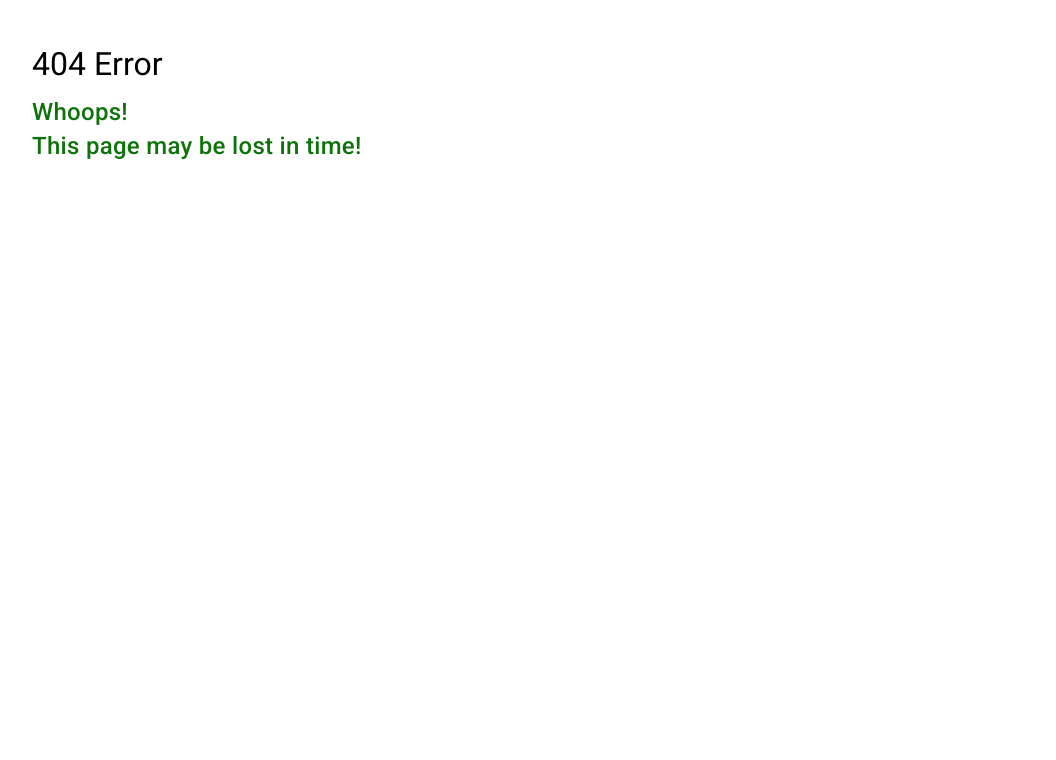
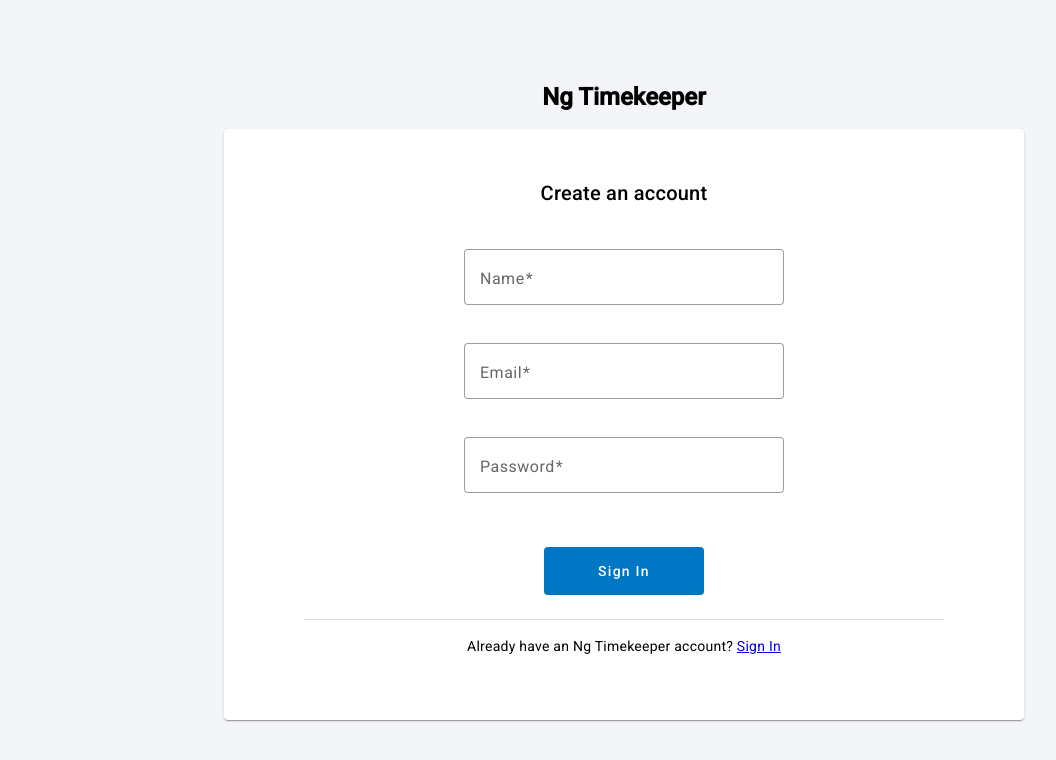
Before and after one commit to danlee7325/ng-timekeeper, an Angular app: page /new-account in a window 1280 px wide. Before the commit this address had no page. Shown: the top 760 px of the page, without its empty margins (16-1072 px from the left). Built offline with nearby package versions, Linux system fonts and the light colour scheme.

Commit message:
added a new account page

```diff
--- a/src/app/app-routing.module.ts
+++ b/src/app/app-routing.module.ts
@@ -13,6 +13,11 @@ const routes: Routes = [
     title: 'Main',
     canActivate: [AuthGuard],
     loadChildren: () => import('./features/main/main.module').then(m => m.MainModule)
+  },
+  {
+    path: 'new-account',
+    title: 'New Account',
+    loadChildren: () => import('./features/new-account/new-account.module').then(m => m.NewAccountModule)
   },
   {
     path: '',
--- a/src/app/app.module.ts
+++ b/src/app/app.module.ts
@@ -7,10 +7,11 @@ import { BrowserAnimationsModule } from '@angular/platform-browser/animations';
 
 import { LoginModule } from './features/login/login.module';
 import { MainModule } from './features/main/main.module';
+import { NewAccountModule } from './features/new-account/new-account.module';
 
 @NgModule({
   declarations: [
-    AppComponent
+    AppComponent,
   ],
   imports: [
     BrowserModule,
@@ -18,6 +19,7 @@ import { MainModule } from './features/main/main.module';
     BrowserAnimationsModule,
     LoginModule,
     MainModule,
+    NewAccountModule,
   ],
   providers: [],
   bootstrap: [AppComponent]
--- a/src/app/features/login/pages/login/login.component.html
+++ b/src/app/features/login/pages/login/login.component.html
@@ -39,7 +39,7 @@
             </mat-card-actions>
             <mat-card-footer class="login-card-footer">
                 <mat-divider class="login-card-divider"></mat-divider>
-                New to Ng Timekeeper? <a [routerLink]="['new-account']">Create an account.</a>
+                New to Ng Timekeeper? <a [routerLink]="['/new-account']">Create an account.</a>
             </mat-card-footer>
         </mat-card>
     </div>
--- a/src/app/features/login/pages/login/login.component.ts
+++ b/src/app/features/login/pages/login/login.component.ts
@@ -36,7 +36,7 @@ export class LoginComponent {
     if (canSubmit) {
       this.authService.isAuthenticated = true;
 
-      this.router.navigate(['main']);
+      this.router.navigate(['/main']);
     }
   }
 }
--- /dev/null
+++ b/src/app/features/new-account/new-account-routing.module.ts
@@ -0,0 +1,17 @@
+import { NgModule } from '@angular/core';
+import { RouterModule, Routes } from '@angular/router';
+import { NewAccountComponent } from './pages/new-account/new-account.component';
+
+const routes: Routes = [
+  {
+    path: '',
+    title: 'New Account',
+    component: NewAccountComponent
+  }
+];
+
+@NgModule({
+  imports: [RouterModule.forChild(routes)],
+  exports: [RouterModule]
+})
+export class NewAccountRoutingModule { }
--- /dev/null
+++ b/src/app/features/new-account/pages/new-account/new-account.component.html
@@ -0,0 +1,53 @@
+<div class="create-account-container">
+    <div class="create-account-title-container">
+        <h1 class="create-account-title">Ng Timekeeper</h1>
+    </div>
+    <div class="create-account-card-container">
+        <mat-card class="create-account-card">
+            <mat-card-title>
+                Create an account
+            </mat-card-title>
+            <mat-card-actions>
+                <form [formGroup]="createAccountFormGroup" (ngSubmit)="onSubmit()">
+                    <div class="name-form-field-container">
+                        <mat-form-field appearance="outline" class="name-form-field">
+                            <mat-label>Name</mat-label>
+                            <input type="email" matInput formControlName="nameFormControl">
+                            <mat-error *ngIf="createAccountFormGroup.get('nameFormControl')?.hasError('required')">
+                                Name is <strong>required</strong>
+                            </mat-error>
+                        </mat-form-field>
+                    </div>
+                    <div class="email-form-field-container">
+                        <mat-form-field appearance="outline" class="email-form-field">
+                            <mat-label>Email</mat-label>
+                            <input type="email" matInput formControlName="emailFormControl" [errorStateMatcher]="matcher">
+                            <mat-error *ngIf="createAccountFormGroup.get('emailFormControl')?.hasError('email') && !createAccountFormGroup.get('emailFormControl')?.hasError('required')">
+                                Please enter a valid email address
+                            </mat-error>
+                            <mat-error *ngIf="createAccountFormGroup.get('emailFormControl')?.hasError('required')">
+                                Email is <strong>required</strong>
+                            </mat-error>
+                        </mat-form-field>
+                    </div>
+                    <div class="password-form-field-container">
+                        <mat-form-field appearance="outline" class="password-form-field">
+                            <mat-label>Password</mat-label>
+                            <input type="password" matInput formControlName="passwordFormControl">
+                            <mat-error *ngIf="createAccountFormGroup.get('passwordFormControl')?.hasError('required')">
+                                Password is <strong>required</strong>
+                            </mat-error>
+                        </mat-form-field>
+                    </div>
+                    <div class="sign-in-button-container">
+                        <button type="submit" mat-button class="sign-in-button">Sign In</button>
+                    </div>
+                </form>
+            </mat-card-actions>
+            <mat-card-footer class="create-account-card-footer">
+                <mat-divider class="create-account-card-divider"></mat-divider>
+                Already have an Ng Timekeeper account? <a [routerLink]="['/login']">Sign In</a>
+            </mat-card-footer>
+        </mat-card>
+    </div>
+</div>
--- /dev/null
+++ b/src/app/features/new-account/pages/new-account/new-account.component.scss
@@ -0,0 +1,77 @@
+@import "/src/app/app.component.scss";
+
+.create-account-container {
+    @extend .centered-container;
+
+    height: 100%;
+    width: 100%;
+    background-color: #f4f5f8;
+}
+
+.create-account-title-container {
+    display: flex;
+    justify-content: center;
+}
+
+.create-account-title {
+    font-weight: bolder;
+}
+
+.create-account-card {
+    width: 50rem;
+    padding: 3rem;
+
+    display: flex;
+    justify-content: center;
+    align-items: center;
+}
+
+.name-form-field-container {
+    padding-top: 2rem;
+}
+
+.name-form-field {
+    width: 20rem;
+}
+
+.email-form-field-container {
+    padding-top: 1rem;
+}
+
+.email-form-field {
+    width: 20rem;
+}
+
+.password-form-field-container {
+    padding-top: 1rem;
+}
+
+.password-form-field {
+    width: 20rem;
+}
+
+.create-account-card-footer {
+    padding: 1rem;
+    text-align: center;
+}
+
+.sign-in-button-container {
+    text-align: center;
+    padding-top: 2rem;
+}
+
+.sign-in-button {
+    height: 3rem;
+    width: 10rem;
+    background-color: #0077c5;
+    color: white !important;
+}
+
+::ng-deep .mat-form-field-underline {
+    display: none;
+}
+
+.create-account-card-divider {
+    width: 40rem;
+    padding-bottom: 1rem;
+}
--- /dev/null
+++ b/src/app/features/new-account/pages/new-account/new-account.component.ts
@@ -0,0 +1,40 @@
+import { Component } from '@angular/core';
+import { FormControl, FormGroup, FormGroupDirective, NgForm, Validators } from '@angular/forms';
+import { Router } from '@angular/router';
+import { ErrorStateMatcher } from '@angular/material/core';
+
+export class MyErrorStateMatcher implements ErrorStateMatcher {
+  isErrorState(control: FormControl | null, form: FormGroupDirective | NgForm | null): boolean {
+    const isSubmitted = form && form.submitted;
+    return !!(control && control.invalid && (control.dirty || control.touched || isSubmitted));
+  }
+}
+
+@Component({
+  selector: 'app-new-account',
+  templateUrl: './new-account.component.html',
+  styleUrls: ['./new-account.component.scss']
+})
+export class NewAccountComponent {
+  constructor(private router: Router) { }
+
+
+  createAccountFormGroup = new FormGroup({
+    nameFormControl: new FormControl('', [Validators.required]),
+    emailFormControl: new FormControl('', [Validators.required, Validators.email]),
+    passwordFormControl: new FormControl('', [Validators.required]),
+  });
+
+  matcher = new MyErrorStateMatcher();
+
+  onSubmit() {
+    const canSubmit = !this.createAccountFormGroup.get('emailFormControl')?.hasError('email') &&
+      !this.createAccountFormGroup.get('emailFormControl')?.hasError('required') &&
+      !this.createAccountFormGroup.get('passwordFormControl')?.hasError('required') &&
+      !this.createAccountFormGroup.get('nameFormControl')?.hasError('required');
+
+    if (canSubmit) {
+      this.router.navigate(['/login']);
+    }
+  }
+}
```
Also changed, not shown: src/app/features/new-account/new-account.module.ts (added, +30 -0 lines), 1 other file (tests, documents, lock files or other folders).
